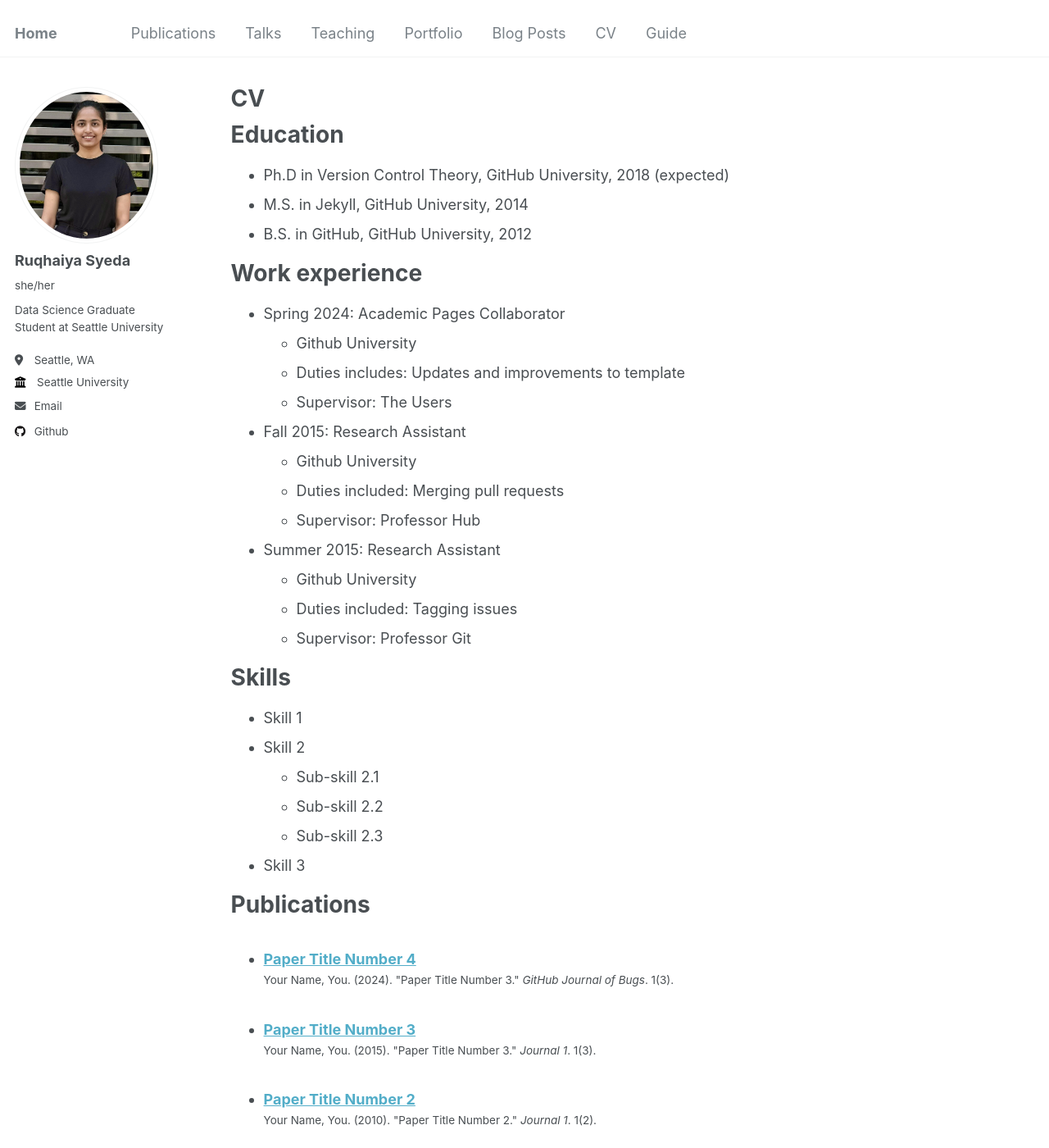
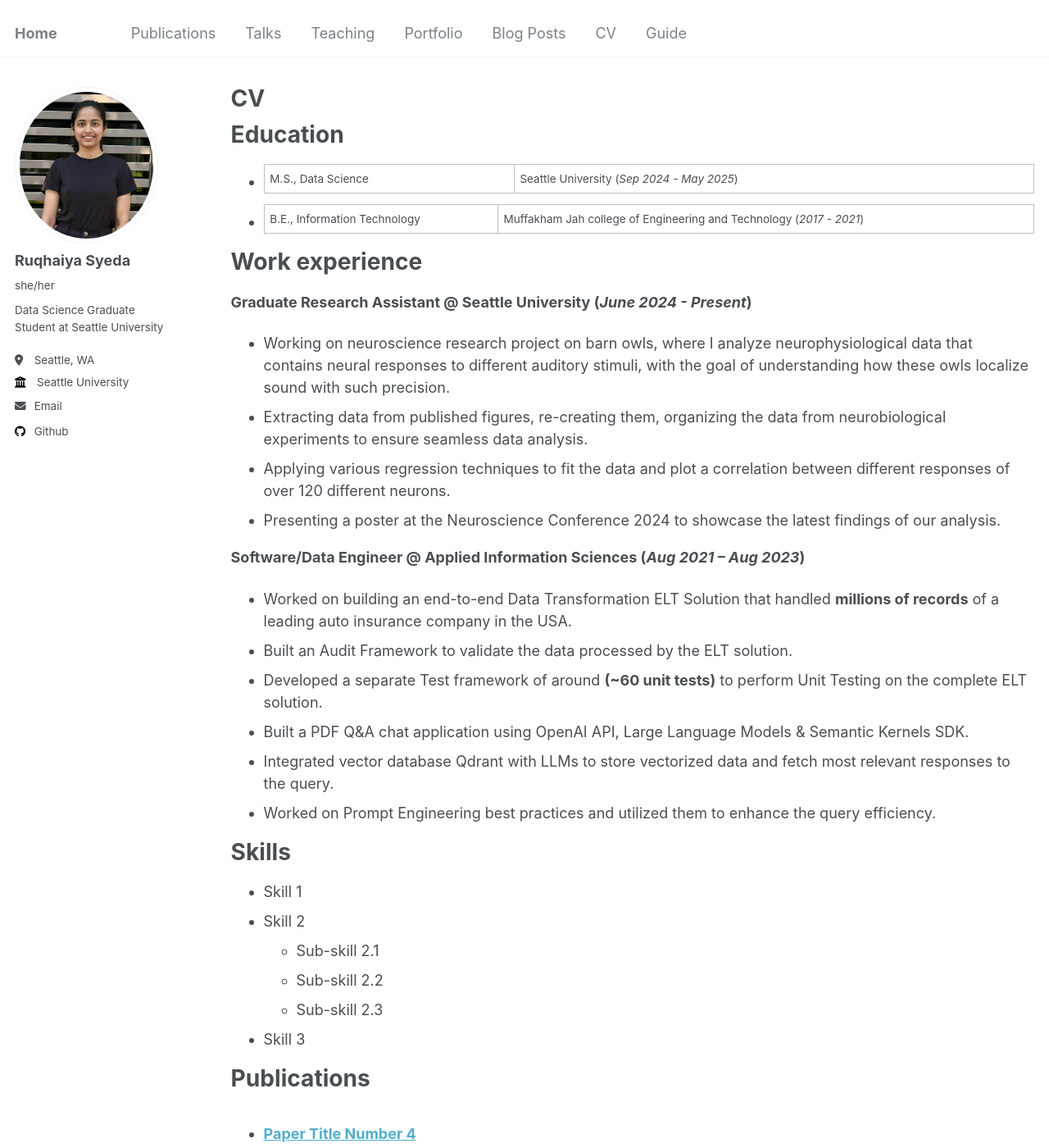
Before and after one commit to Ruqhaiya/ruqhaiya.github.io, a Jekyll site: the page built from _pages/cv.md, in a window 1280 px wide and 1400 px high. Shown: the whole window at 82% size. Built offline with Jekyll 4.4.1, drawn with Linux system fonts in a browser that asks for light colours.

Commit message:
Update cv.md

```diff
--- a/_pages/cv.md
+++ b/_pages/cv.md
@@ -11,26 +11,26 @@ redirect_from:
 
 Education
 ======
-* Ph.D in Version Control Theory, GitHub University, 2018 (expected)
-* M.S. in Jekyll, GitHub University, 2014
-* B.S. in GitHub, GitHub University, 2012
+* M.S., Data Science	| Seattle University (_Sep 2024 - May 2025_)
+* B.E., Information Technology | Muffakham Jah college of Engineering and Technology (_2017 - 2021_)
+
 
 Work experience
 ======
-* Spring 2024: Academic Pages Collaborator
-  * Github University
-  * Duties includes: Updates and improvements to template
-  * Supervisor: The Users
 
-* Fall 2015: Research Assistant
-  * Github University
-  * Duties included: Merging pull requests
-  * Supervisor: Professor Hub
+**Graduate Research Assistant @ Seattle University (_June 2024 - Present_)**
+* Working on neuroscience research project on barn owls, where I analyze neurophysiological data that contains neural responses to different auditory stimuli, with the goal of understanding how these owls localize sound with such precision.
+* Extracting data from published figures, re-creating them, organizing the data from neurobiological experiments to ensure seamless data analysis.
+* Applying various regression techniques to fit the data and plot a correlation between different responses of over 120 different neurons.
+* Presenting a poster at the Neuroscience Conference 2024 to showcase the latest findings of our analysis.
 
-* Summer 2015: Research Assistant
-  * Github University
-  * Duties included: Tagging issues
-  * Supervisor: Professor Git
+**Software/Data Engineer @ Applied Information Sciences (_Aug 2021 – Aug 2023_)**
+* Worked on building an end-to-end Data Transformation ELT Solution that handled **millions of records** of a leading auto insurance company in the USA.
+* Built an Audit Framework to validate the data processed by the ELT solution.
+* Developed a separate Test framework of around **(~60 unit tests)** to perform Unit Testing on the complete ELT solution.
+* Built a PDF Q&A chat application using OpenAI API, Large Language Models & Semantic Kernels SDK.
+* Integrated vector database Qdrant with LLMs to store vectorized data and fetch most relevant responses to the query.
+* Worked on Prompt Engineering best practices and utilized them to enhance the query efficiency.
 
 Skills
 ======
```
